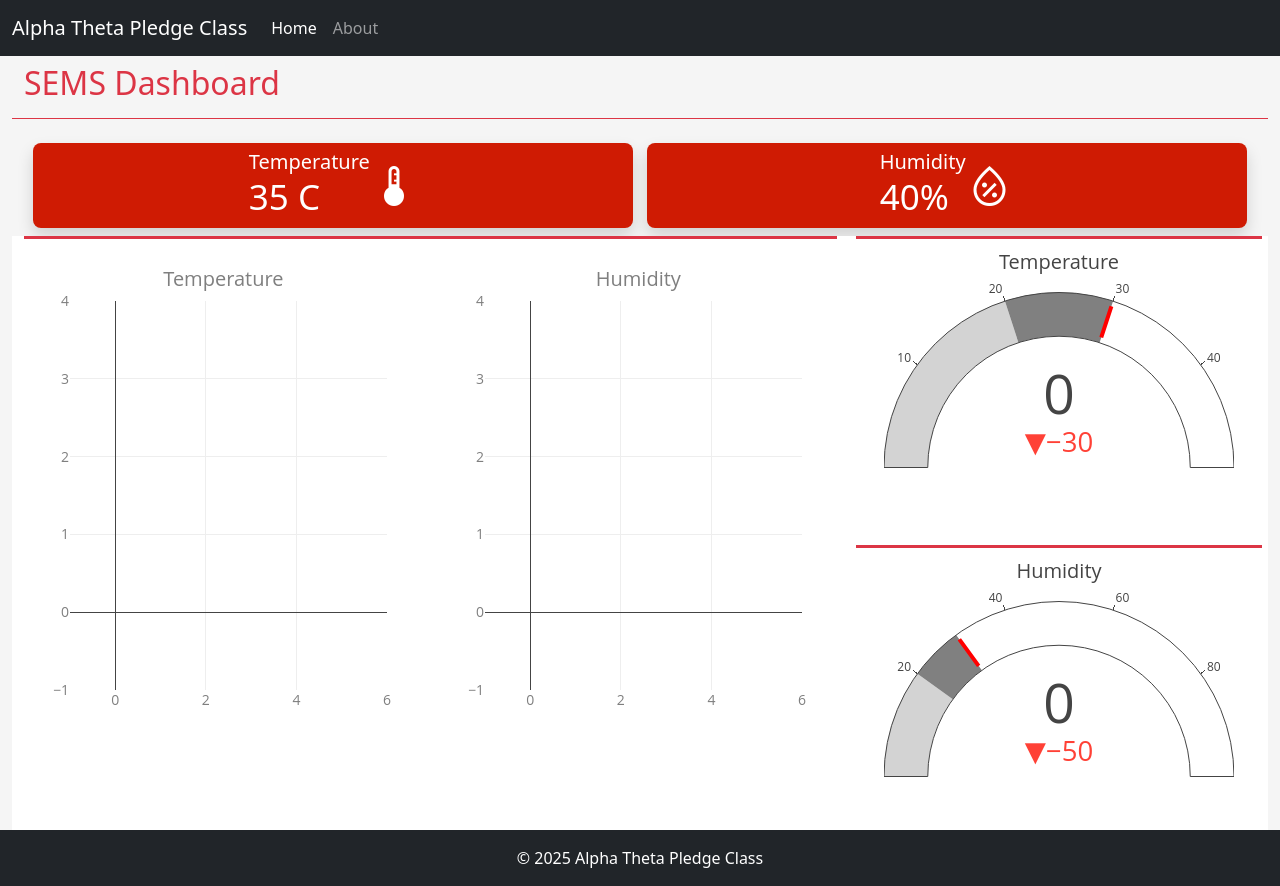
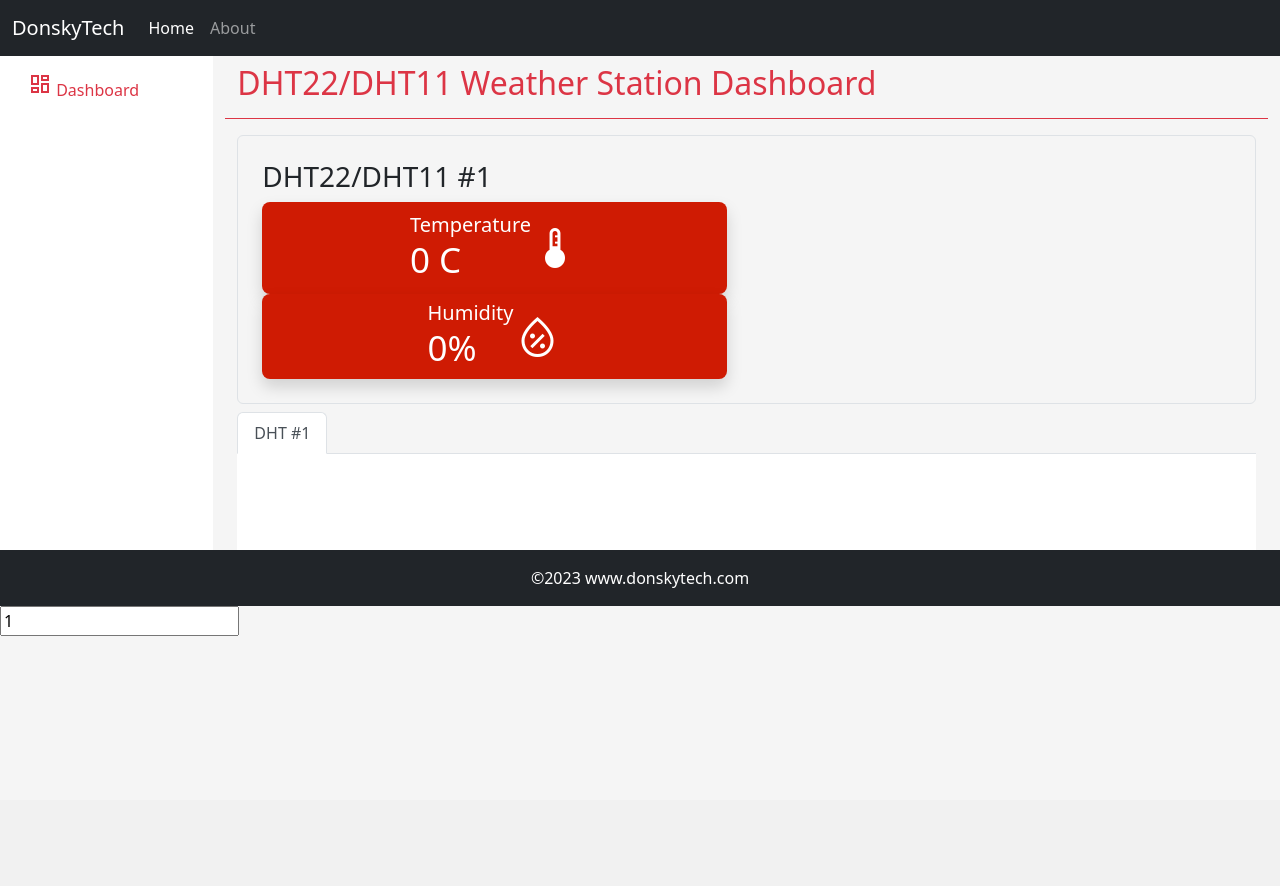
Before and after one commit to matthewlimm/SEMS, a Flask app: template templates/index.html in a window 1280 px wide. After the commit the page ends 636 px from the top, so only its background shows below. Run offline with Flask 3, Linux system fonts and the light colour scheme; the template is opened without the code that fills it: most values are stand-ins (such as "Sample title", 1, 10 or a date in 2020); parts of the project's set-up code (start-up, migrations or seed data) failed here and were passed over; some libraries are stand-ins or nearby versions.

Commit message:
new tabs?

```diff
--- a/app.py
+++ b/app.py
@@ -4,21 +4,21 @@
 from random import random
 from threading import Lock
 from datetime import datetime
-from dht22_module import DHT22Module
-from gmc320s_module import GMC320SModule
-from ltr390_module import LTR390Module
-from mq135_module import MQ135Module
+# from dht22_module import DHT22Module
+# from gmc320s_module import GMC320SModule
+# from ltr390_module import LTR390Module
+# from mq135_module import MQ135Module
 import board
 import datetime
 import random
 import csv
 
-dht22_module = DHT22Module(board.D4) # temperature and humidity
+dht22_module = DHT22Module() # temperature and humidity
 gmc320s_module = GMC320SModule() # radiation
 ltr390_module = LTR390Module() # uv, lux
 mq135_module = MQ135Module() # aqi
 
-# modules = [dht22_module, gmc320s_module]
+sensor_modules = [dht22_module, gmc320s_module, ltr390_module, mq135_module]
 # https://learn.adafruit.com/raspberry-pi-iot-dashboard-with-azure-and-circuitpython
 
 thread = None
@@ -38,13 +38,14 @@
     csv.close
 
     while True:
-            #for module in modules:
+        for sensor in sensor_modules:
+            # Scan through all DHT sensor connected to our raspberry pi
+            temperature, humidity = dht22_module.get_sensor_readings() or (None, None)
+            uv, lux = ltr390_module.get_sensor_readings() or (None, None)
+            cpm = gmc320s_module.get_sensor_readings() or (None, None)
+            aqi = mq135_module.get_sensor_readings() or (None, None)
+
             now = datetime.datetime.now()
-            temperature, humidity = dht22_module.get_sensor_readings()
-            uv, lux = ltr390_module.get_sensor_readings()
-            cpm = gmc320s_module.get_sensor_readings()
-            aqi = mq135_module.get_sensor_readings()
-
             data = str(now.time()) + "," + str(temperature) + "," + str(humidity) + "," + str(uv) + "," + str(lux) + "," + str(cpm) + "," + str(aqi)
             csv = open(filename, 'a')
             try:
@@ -52,13 +53,36 @@
             finally:
                 csv.close()
 
-            sensor_readings = {
-                "temperature": aqi,
-                "humidity": 69,
-            }
-            sensor_json = json.dumps(sensor_readings)
-            socketio.emit("updateSensorData", sensor_json)
-            socketio.sleep(1)
+            if temperature is not None or humidity is not None:
+                sensor_readings = {
+                    "id": sensor.get_id(),
+                    "temperature": temperature,
+                    "humidity": humidity,
+                }
+                socketio.emit("updateSensorData", json.dumps(sensor_readings))
+                socketio.sleep(1)
+            if uv is not None or lux is not None:
+                sensor_readings = {
+                    "id": sensor.get_id(),
+                    "uv": uv,
+                    "lux": lux,
+                }
+                socketio.emit("updateSensorData", json.dumps(sensor_readings))
+                socketio.sleep(1)
+            if cpm is not None:
+                sensor_readings = {
+                    "id": sensor.get_id(),
+                    "cpm": cpm,
+                }
+                socketio.emit("updateSensorData", json.dumps(sensor_readings))
+                socketio.sleep(1)
+            if aqi is not None:
+                sensor_readings = {
+                    "id": sensor.get_id(),
+                    "aqi": aqi,
+                }
+                socketio.emit("updateSensorData", json.dumps(sensor_readings))
+                socketio.sleep(1)
 
 """
 Serve root index file
@@ -66,13 +90,12 @@
 
 @app.route("/")
 def index():
-    return render_template("index.html") #, modules=modules)
+    return render_template("index.html", sensor_modules=sensor_modules)
 
 
 """
 Decorator for connect
 """
-
 
 @socketio.on("connect")
 def connect():
--- a/gmc320s_module.py
+++ b/gmc320s_module.py
@@ -19,6 +19,12 @@
 ser = serial.Serial(my_port, my_baudrate)       # open serial port
 
 class GMC320SModule:
+    def __init__(self, id):
+        self.id = id
+
+    def get_id(self):
+        return self.id
+
     def get_sensor_readings(self):
         def getCPM(ser):                                # get CPM from device
             ser.write(b'<GETCPM>>')
--- a/ltr390_module.py
+++ b/ltr390_module.py
@@ -13,6 +13,12 @@
 # lux - The calculated Lux ambient light value
 
 class LTR390Module:
+    def __init__(self, id):
+        self.id = id
+
+    def get_id(self):
+        return self.id
+
     def get_sensor_readings(self):
         while True:
             try:
--- a/mq135_module.py
+++ b/mq135_module.py
@@ -18,6 +18,12 @@
 channel_0 = AnalogIn(mcp, MCP.P0)
 
 class MQ135Module:
+    def __init__(self, id):
+        self.id = id
+
+    def get_id(self):
+        return self.id
+
     def get_sensor_readings(self):
         def _range(x, in_min, in_max, out_min, out_max):
             return int((x - in_min) * (out_max - out_min) / (in_max - in_min) + out_min)
--- a/templates/index.html
+++ b/templates/index.html
@@ -3,7 +3,7 @@
   <head>
     <meta charset="utf-8" />
     <meta name="viewport" content="width=device-width, initial-scale=1" />
-    <title>SEMS Dashboard</title>
+    <title>DHT22 Weather Station Project</title>
     <link
       href="https://cdn.jsdelivr.net/npm/bootstrap@5.2.3/dist/css/bootstrap.min.css"
       rel="stylesheet"
@@ -18,10 +18,7 @@
       src="https://cdn.plot.ly/plotly-2.20.0.min.js"
       charset="utf-8"
     ></script>
-    <link
-      href="{{url_for('static', filename = 'index.css')}}"
-      rel="stylesheet"
-    />
+    <link href="../static/index.css" rel="stylesheet" />
     <script
       src="https://cdnjs.cloudflare.com/ajax/libs/socket.io/3.0.4/socket.io.js"
       integrity="sha512-aMGMvNYu8Ue4G+fHa359jcPb1u+ytAF+P2SCb+PxrjCdO3n3ZTxJ30zuH39rimUggmTwmh2u7wvQsDTHESnmfQ=="
@@ -33,7 +30,7 @@
       <!-- Fixed navbar -->
       <nav class="navbar navbar-expand-md navbar-dark fixed-top bg-dark">
         <div class="container-fluid">
-          <a class="navbar-brand" href="#">Alpha Theta Pledge Class</a>
+          <a class="navbar-brand" href="#">DonskyTech</a>
           <button
             class="navbar-toggler"
             type="button"
@@ -60,7 +57,7 @@
     </header>
     <div class="container-fluid content mt-5">
       <div class="row">
-        <!-- <nav
+        <nav
           id="sidebarMenu"
           class="col-md-3 col-lg-2 d-md-block sidebar collapse"
         >
@@ -78,26 +75,33 @@
               </li>
             </ul>
           </div>
-        </nav> -->
-        <div class="ms-sm-auto px-md-4">
+        </nav>
+        <div class="col-md-9 ms-sm-auto col-lg-10 px-md-4">
           <div class="row">
             <div
               class="d-flex justify-content-between flex-wrap flex-md-nowrap align-items-center pt-3 pb-2 mb-3 border-bottom border-danger"
             >
-              <h1 class="h2 text-danger">SEMS Dashboard</h1>
-              <div class="row"></div>
+              <h1 class="h2 text-danger">
+                DHT22/DHT11 Weather Station Dashboard
+              </h1>
             </div>
           </div>
           <div class="row">
+            {%for sensor in sensor_modules%}
+
+            <div class="col">
               <div
-              class="d-flex p-2 justify-content-evenly overview-boxes justify-content-center"
+                class="readings align-items-center justify-content-center border rounded-2 p-4"
               >
+                <h3>DHT22/DHT11 #{{sensor.get_id()}}</h3>
                 <div
-                class="box d-flex align-items-center justify-content-center rounded-3 p-1 shadow"
+                  class="box d-flex rounded-3 p-2 shadow align-items-center justify-content-center"
                 >
                   <div class="right-side">
                     <div class="box-topic">Temperature</div>
-                  <div class="number" id="temperature">35 C</div>
+                    <div class="number" id="temperature-{{dht.get_id()}}">
+                      0 C
+                    </div>
                   </div>
                   <span class="indicator material-symbols-outlined"
                     >device_thermostat</span
@@ -108,7 +112,7 @@
                 >
                   <div class="right-side">
                     <div class="box-topic">Humidity</div>
-                  <div class="number" id="humidity">40%</div>
+                    <div class="number" id="humidity-{{dht.get_id()}}">0%</div>
                   </div>
                   <span class="indicator material-symbols-outlined">
                     humidity_percentage
@@ -116,31 +120,61 @@
                 </div>
               </div>
             </div>
-          <div class="row">
-            <div class="col-md-12 col-lg-8 bg-white align-items-center">
-              <div class="p-3 border-top border-3 border-danger">
-                <div class="row mt-3 gx-5">
-                  <div class="col-md-12 col-lg-6 history-divs">
-                    <div id="temperature-history"></div>
+            {%endfor%}
           </div>
-                  <div class="col-md-12 col-lg-6 history-divs">
-                    <div id="humidity-history"></div>
+          <div class="row mt-2">
+            <div class="col">
+              <ul class="nav nav-tabs" id="myTab" role="tablist">
+                {%for sensor in sensor_modules%}
+                <li class="nav-item" role="presentation">
+                  <button
+                    class="nav-link {% if loop.index == 1 %}active{%endif%}"
+                    id="dht-tab-{{dht.get_id()}}"
+                    data-bs-toggle="tab"
+                    data-bs-target="#dht-{{dht.get_id()}}"
+                    data-tab-number="{{loop.index}}"
+                    type="button"
+                    role="tab"
+                    aria-controls="dht-{{dht.get_id()}}"
+                    aria-selected="true"
+                  >
+                    DHT #{{sensor.get_id()}}
+                  </button>
+                </li>
+                {%endfor%}
+              </ul>
+              <div class="tab-content">
+                {%for sensor in sensor_modules%}
+
+                <div
+                  class="tab-pane {% if loop.index == 1 %}active{%endif%}"
+                  id="dht-{{dht.get_id()}}"
+                  role="tabpanel"
+                  aria-labelledby="dht-tab-{{dht.get_id()}}"
+                  tabindex="{{loop.index}}"
+                >
+                  <div
+                    class="graphs d-flex flex-wrap bg-white justify-content-evenly p-5"
+                  >
+                    <div class="history-divs">
+                      <div id="temperature-history-{{dht.get_id()}}"></div>
+                    </div>
+                    <div class="historical-charts">
+                      <div class="history-divs">
+                        <div id="humidity-history-{{dht.get_id()}}"></div>
+                      </div>
+                    </div>
+                    <div class="d-flex flex-column gauge-charts">
+                      <div class="">
+                        <div id="temperature-gauge-{{dht.get_id()}}"></div>
+                      </div>
+                      <div class="">
+                        <div id="humidity-gauge-{{dht.get_id()}}"></div>
                       </div>
                     </div>
                   </div>
                 </div>
-            <div
-              class="col-md-12 col-lg-4 bg-white d-flex flex-column align-items-center"
-            >
-              <div
-                class="row p-3 bg-light border-top border-3 border-danger bg-white"
-              >
-                <div id="temperature-gauge"></div>
-              </div>
-              <div
-                class="row p-3 bg-light border-top border-3 border-danger mt-4 bg-white"
-              >
-                <div id="humidity-gauge" class=""></div>
+                {%endfor%}
               </div>
             </div>
           </div>
@@ -149,7 +183,7 @@
     </div>
     <footer class="footer mt-auto py-3 bg-dark">
       <div class="container text-center">
-        <span class="text-white">&copy; 2025 Alpha Theta Pledge Class</span>
+        <span class="text-white">&copy;2023 www.donskytech.com</span>
       </div>
     </footer>
     <script
@@ -157,9 +191,12 @@
       integrity="sha384-kenU1KFdBIe4zVF0s0G1M5b4hcpxyD9F7jL+jjXkk+Q2h455rYXK/7HAuoJl+0I4"
       crossorigin="anonymous"
     ></script>
-    <script
-      type="text/javascript"
-      src="{{ url_for('static', filename = 'index.js') }}"
-    ></script>
+    <script type="text/javascript" src="../static/index.js"></script>
+    <input
+      id="dhtCount"
+      type="text"
+      type="hidden"
+      value="{{'0' if sensor_modules == None else sensor_modules|length}}"
+    />
   </body>
 </html>
```
Also changed, not shown: dht22_module.py (+8 -1 lines). Lines whose indentation alone changed are shown as unchanged.
